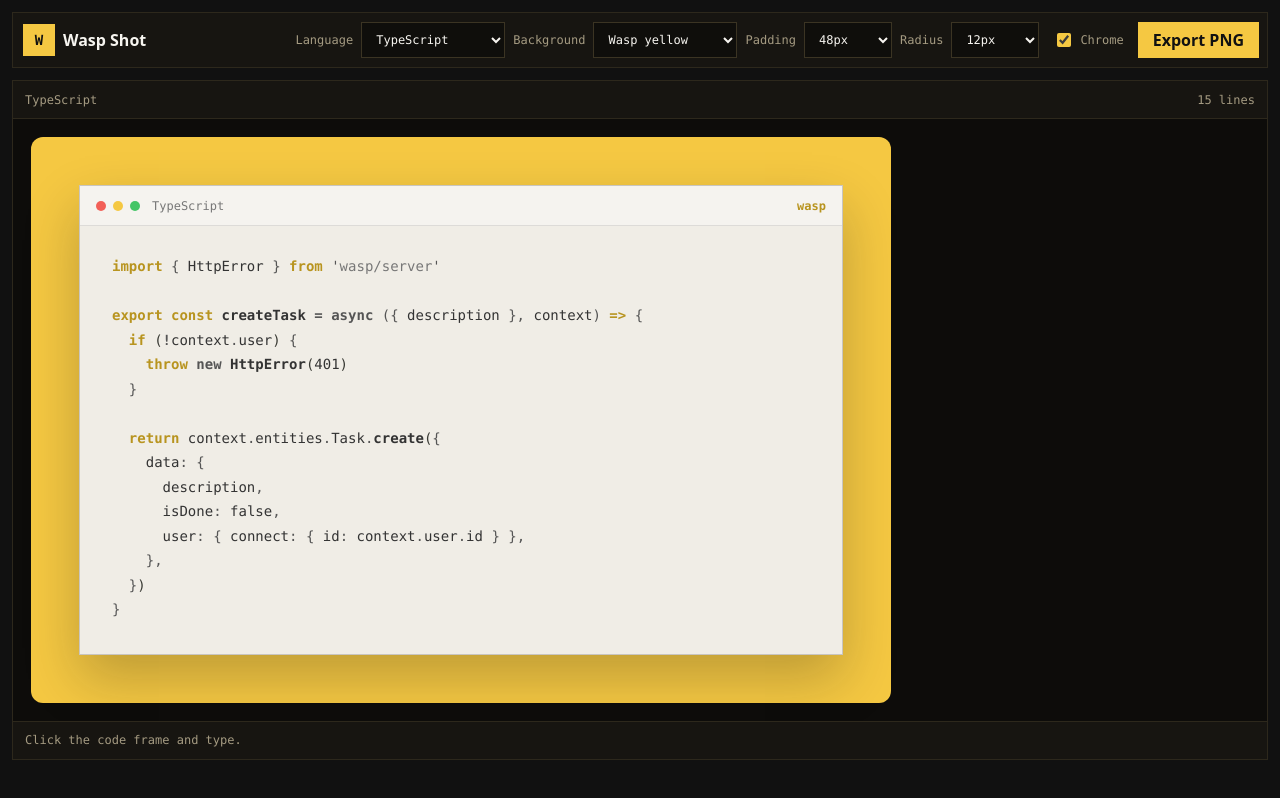
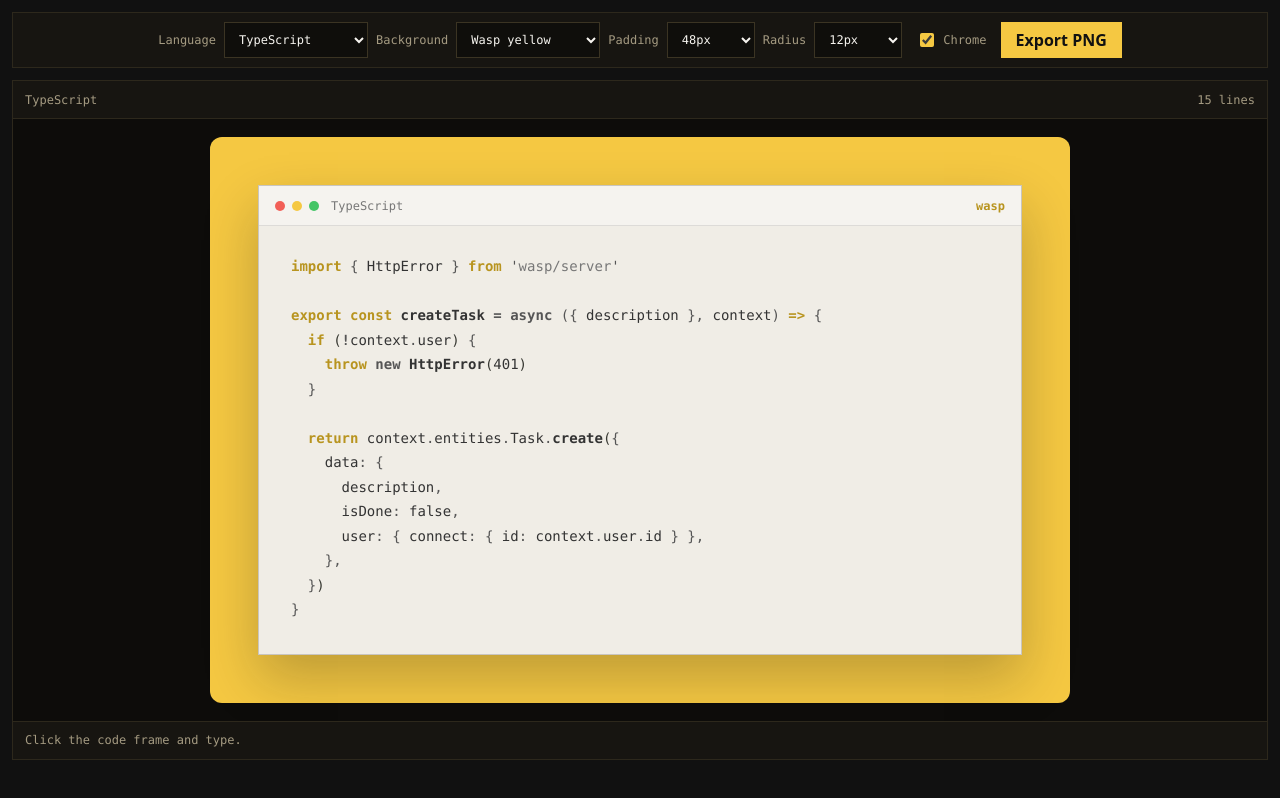
Before and after one commit to infomiho/code-screenshot, a Preact app: page / in a window 1280 px wide. Built offline with nearby package versions, Linux system fonts and the light colour scheme.

Commit message:
Center editor layout

```diff
--- a/src/app.tsx
+++ b/src/app.tsx
@@ -195,11 +195,6 @@ export function App() {
   return (
     <main class="app-shell">
       <header class="toolbar" aria-label="Wasp Shot controls">
-        <a class="brand" href="https://wasp.sh" target="_blank" rel="noreferrer" aria-label="Wasp">
-          <span class="brand-mark">W</span>
-          <span>Wasp Shot</span>
-        </a>
-
         <div class="toolbar-controls">
           <label class="toolbar-field">
             <span>Language</span>
@@ -290,6 +285,7 @@ export function App() {
           </div>
 
           <div class="preview-viewport">
+            <div class="preview-stage">
               <div
                 ref={shotRef}
                 class="shot-frame"
@@ -352,6 +348,7 @@ export function App() {
                 </div>
               </div>
             </div>
+          </div>
 
           <div class="status-bar">
             <span>Click the code frame and type.</span>
--- a/src/index.css
+++ b/src/index.css
@@ -57,7 +57,6 @@ input:focus-visible {
 
 .toolbar,
 .toolbar-controls,
-.brand,
 .toolbar-field,
 .toolbar-toggle,
 .pane-header,
@@ -69,36 +68,15 @@ input:focus-visible {
 
 .toolbar {
   min-height: 56px;
-  gap: 14px;
+  justify-content: center;
   border: 1px solid var(--panel-border);
   background: var(--panel);
   padding: 8px;
 }
 
-.brand {
-  flex: 0 0 auto;
-  gap: 8px;
-  color: var(--text);
-  font-weight: 700;
-  text-decoration: none;
-  padding: 0 8px 0 2px;
-}
-
-.brand-mark {
-  display: grid;
-  width: 32px;
-  height: 32px;
-  place-items: center;
-  background: var(--wasp-yellow);
-  color: var(--bg);
-  font-family: var(--mono);
-  font-size: 14px;
-}
-
 .toolbar-controls {
-  flex: 1;
   flex-wrap: wrap;
-  justify-content: flex-end;
+  justify-content: center;
   gap: 8px;
 }
 
@@ -191,6 +169,13 @@ select {
   overflow: auto;
   min-height: 0;
   background: #0d0c0a;
+}
+
+.preview-stage {
+  display: grid;
+  min-width: max-content;
+  min-height: 100%;
+  place-items: center;
   padding: 18px;
 }
 
```
Lines whose indentation alone changed are shown as unchanged.
